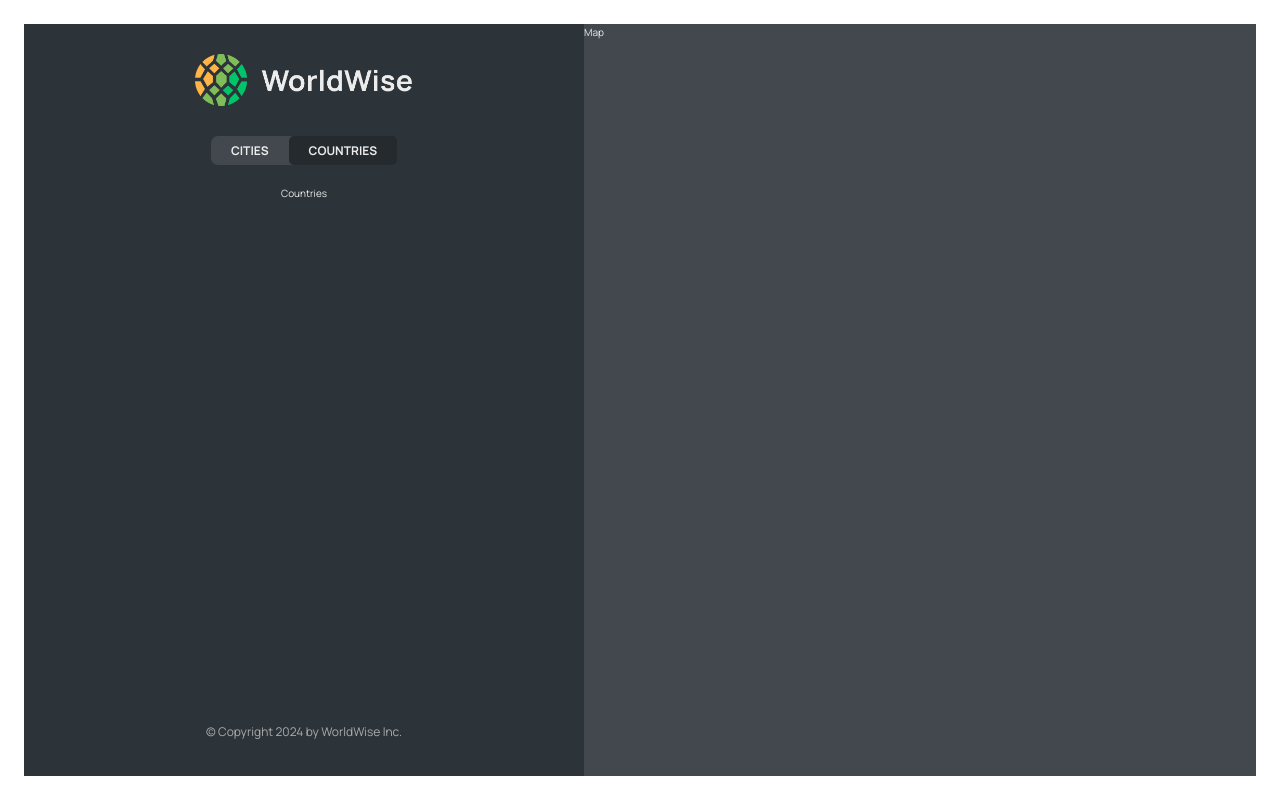
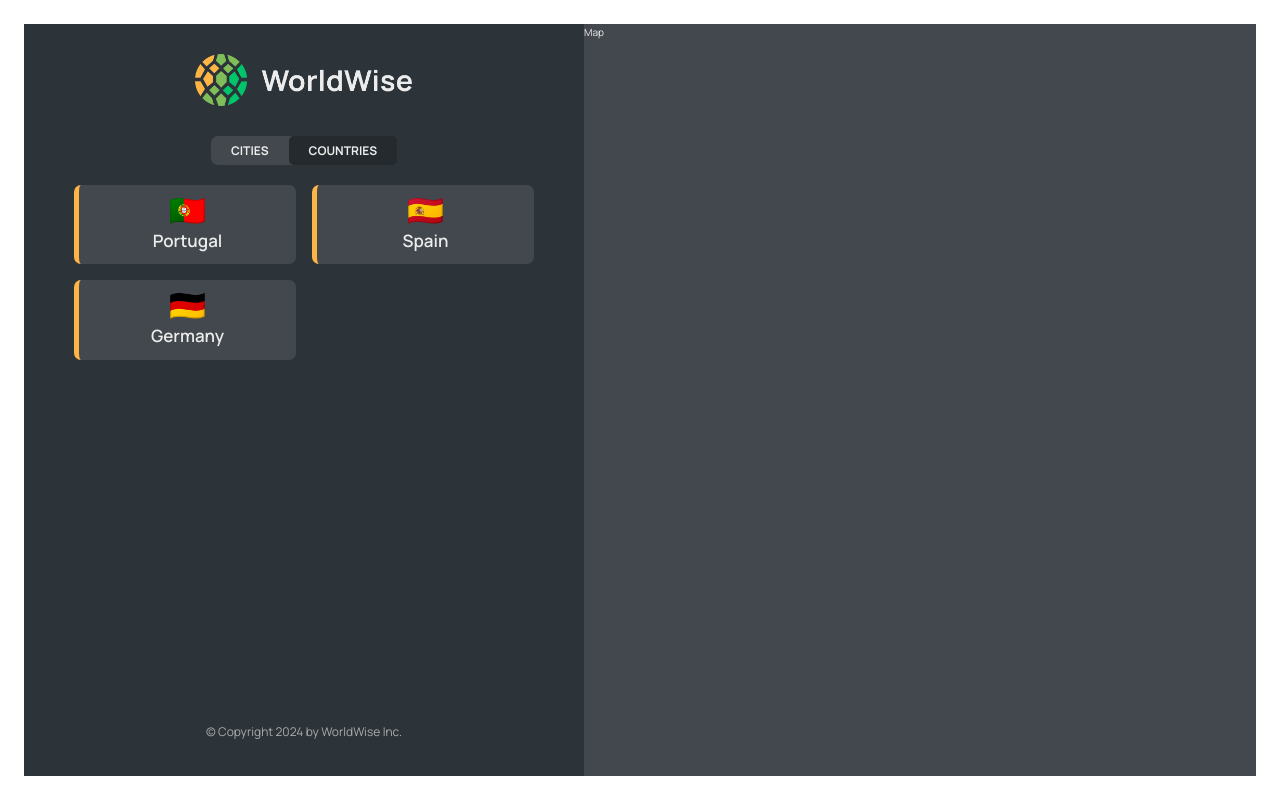
Before and after one commit to frankassafuah/worldwise, a React (Vite) app: page /app/countries in a window 1280 px wide. Built offline with nearby package versions, Linux system fonts and the light colour scheme; data requests are answered from the project's data file.

Commit message:
implement country list

```diff
--- a/src/App.jsx
+++ b/src/App.jsx
@@ -1,3 +1,4 @@
+import { useEffect, useState } from "react";
 import { BrowserRouter, Routes, Route } from "react-router-dom";
 import Product from "./pages/Product";
 import Pricing from "./pages/Pricing";
@@ -6,7 +7,7 @@
 import Login from "./pages/Login";
 import AppLayout from "./pages/AppLayout";
 import CityList from "./components/CityList";
-import { useEffect, useState } from "react";
+import CountryList from "./components/CountryList";
 
 function App() {
   const [cities, setCities] = useState([]);
@@ -35,7 +36,7 @@
         <Route path="app" element={<AppLayout></AppLayout>}>
           <Route index element={<CityList cities={cities} isLoading={isLoading}/>} />
           <Route path="cities" element={<CityList cities={cities} isLoading={isLoading} />} />
-          <Route path="countries" element={<p>Countries</p>} />
+          <Route path="countries" element={<CountryList cities={cities} isLoading={isLoading}/>} />
           <Route path="form" element={<p>Form</p>} />
         </Route>
         <Route path="product" element={<Product></Product>} />
--- /dev/null
+++ b/src/components/CountryList.jsx
@@ -0,0 +1,35 @@
+/* eslint-disable react/prop-types */
+import CountryItem from "./CountryItem.jsx";
+import styles from "./CountryList.module.css";
+import Spinner from "./Spinner.jsx";
+import PropTypes from "prop-types";
+import Message from "./Message.jsx";
+
+CountryList.prototype = {
+  cities: PropTypes.array.isRequired,
+};
+function CountryList({ cities, isLoading }) {
+  if (isLoading) return <Spinner></Spinner>;
+  if (!cities.length)
+    return (
+      <Message message="Add your first city by clicking on a city in the map"></Message>
+    );
+
+  const countries = cities.reduce((acc, cur) => {
+    if (!acc.map((el) => el.country).includes(cur.country)) {
+      return [...acc, { country: cur.country, emoji: cur.emoji }];
+    } else {
+      return acc;
+    }
+  }, []);
+
+  return (
+    <ul className={styles.countryList}>
+      {countries.map((country) => (
+        <CountryItem country={country} key={country.id} />
+      ))}
+    </ul>
+  );
+}
+
+export default CountryList;
```
